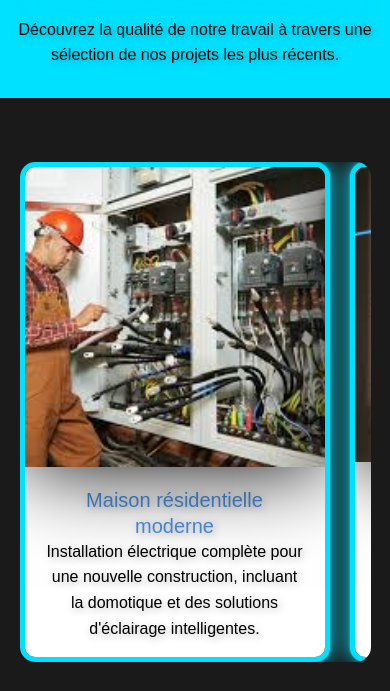
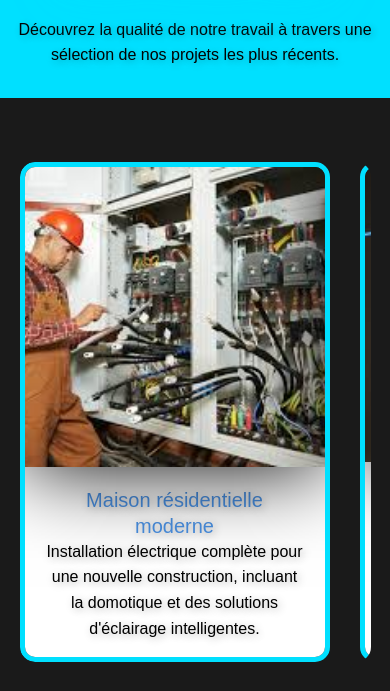
Before and after one commit to sebastien406/BLIXT, a plain HTML site: page realisation.html in a window 390 px wide. Shown: the part 153-844 px from the top of the page. Drawn offline with Linux system fonts and the light colour scheme; a web font is replaced by a local one.

Commit message:
recorrections

```diff
--- a/css/realisation.css
+++ b/css/realisation.css
@@ -104,7 +104,7 @@
         -webkit-overflow-scrolling: touch;
         /* Assure que chaque projet s'arrête net au centre lors du défilement */
         scroll-snap-type: x mandatory;
-        gap: 20px;
+        gap: 30px;
         border-radius: var(--border-m);
     }
 
@@ -114,6 +114,7 @@
     }
 
     .projet-fiche {
+        filter: none;
         min-width: 310px;
         height: 500px;
         /* Positionne l'arrêt de défilement au centre de l'élément */
```
Also changed, not shown: index.html (+1 -1 lines).
